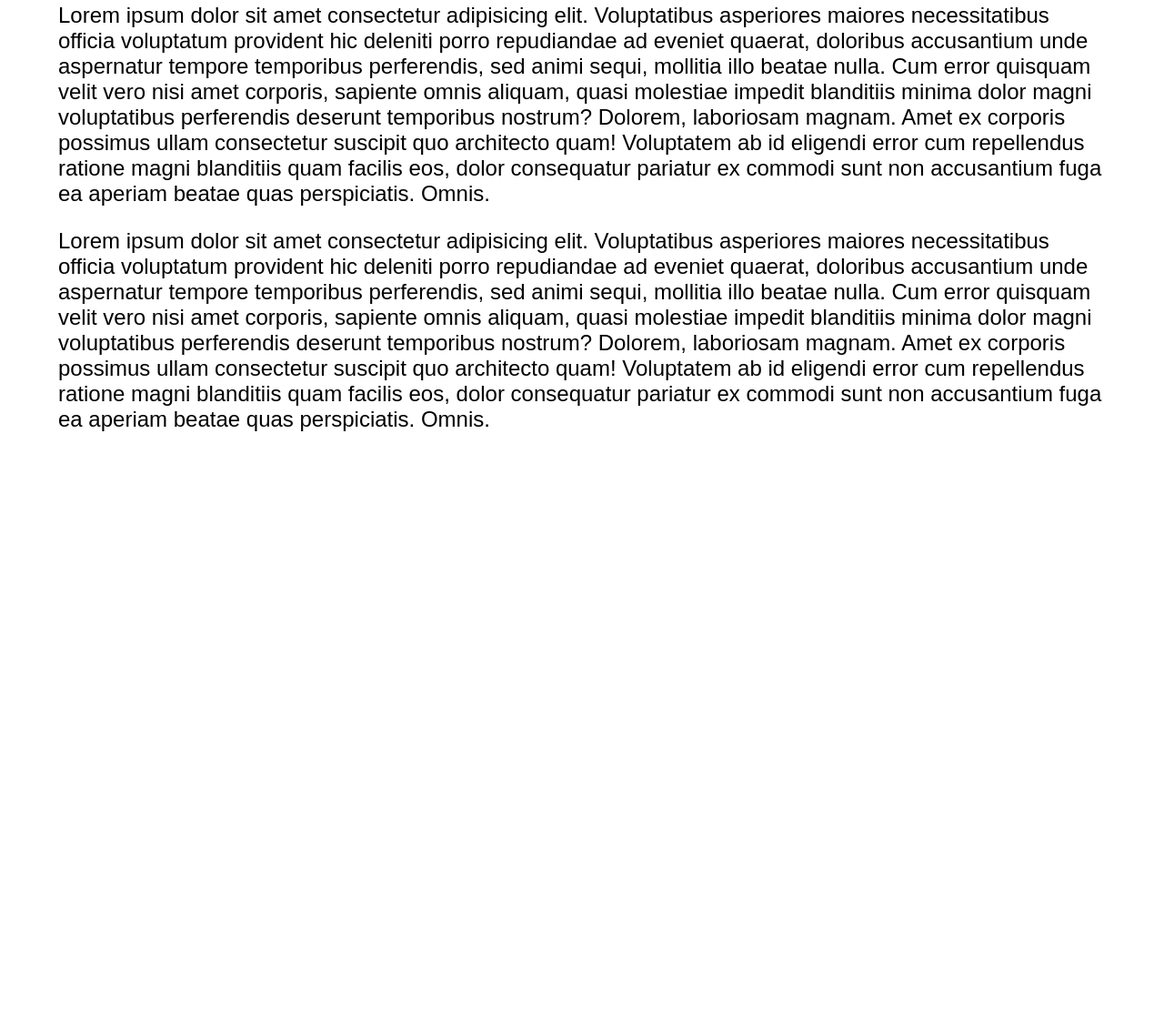
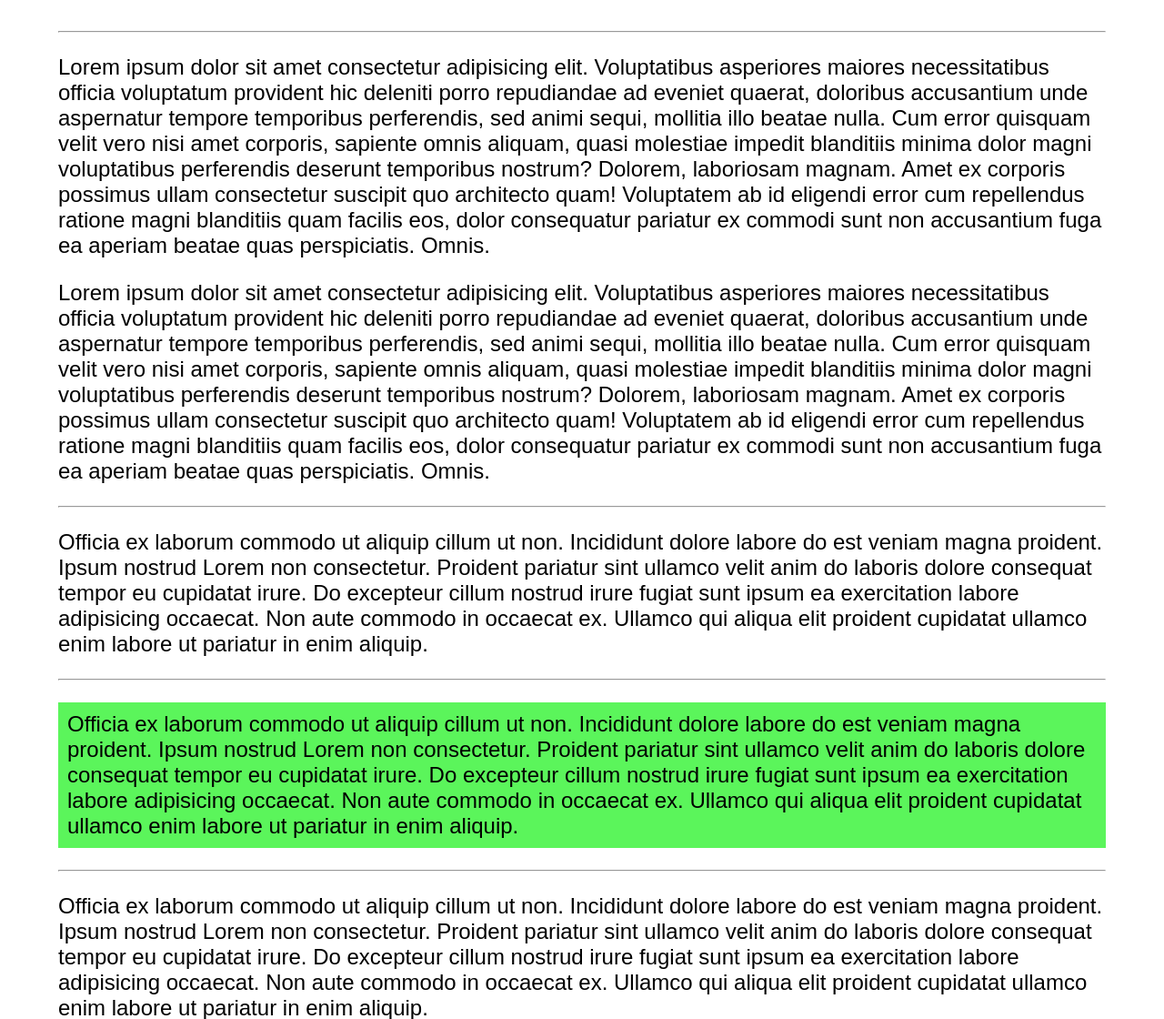
Before and after one commit to Javieravv/EjerciciosJs, a website: page animacion-scroll/index.html in a window 1280 px wide. Shown: the part 1680-2800 px from the top of the page at 91% size. Before the commit the page ends 2179 px from the top, so only its background shows below. Drawn offline with Linux system fonts and the light colour scheme.

```diff
--- a/animacion-scroll/animacion.js
+++ b/animacion-scroll/animacion.js
@@ -23,10 +23,19 @@
         // console.log (elementos)
         elementos.forEach( elemento => {
             if ( elemento.isIntersecting ) {
-                console.log (elemento)
                 elemento.target.classList.add('animar')
                 elemento.target.classList.remove('ocultar')
                 setTimeout ( animarContadores, 300)
+            }
+        })
+    }
+
+    const mostrarParrafo = parrafos => {
+        console.log ('VAMOS EN EL PARRAFO....',parrafos)
+        parrafos.forEach( parrafo => {
+            if ( parrafo.isIntersecting ) {
+                parrafo.target.classList.add('cambio-parrafo-oculto')
+                parrafo.target.classList.remove('parrafo-oculto')
             }
         })
     }
@@ -37,6 +46,10 @@
         threshold: 0.75
     })
 
+    const observer1 = new IntersectionObserver (mostrarParrafo, {
+        threshold: 0.75
+    })
+
     // elementos que el observer necesita ver
     const elementosHTML = document.querySelectorAll('.contador')
     // console.log ( elementosHTML )
@@ -44,5 +57,9 @@
         observer.observe(elementoHtml)
     })
 
+    const parrafosOcultos = document.querySelectorAll('.parrafo_oculto')
+    parrafosOcultos.forEach ( parrafo => {
+        observer1.observe ( parrafo )
+    })
 
 })
--- a/animacion-scroll/estilos.css
+++ b/animacion-scroll/estilos.css
@@ -10,6 +10,11 @@
 p {
     font-family: Arial, Helvetica, sans-serif;
     font-size: 1.5rem;
+}
+
+h1 {
+    text-align: center;
+    font-size: 3rem;
 }
 
 .contadores_principales {
@@ -62,3 +67,17 @@
     opacity: 1;
     animation: aparecer 2.0s;
 }
+
+.parrafo {
+    transition: background-color 1.5s ease-in;
+    transition: padding 0.5s ease-out;
+}
+
+.parrafo_oculto {
+    background-color: rgb(101, 227, 244);
+}
+
+.cambio-parrafo-oculto {
+    background-color: rgba(59, 243, 59, 0.837);
+    padding: 10px 10px;
+}
--- a/animacion-scroll/index.html
+++ b/animacion-scroll/index.html
@@ -12,7 +12,7 @@
     <p class="parrafo">Lorem ipsum dolor sit amet consectetur adipisicing elit. Quae provident consequatur nesciunt vitae amet obcaecati quod praesentium odit, dicta libero voluptatibus quidem officia at eveniet, ea officiis sequi. Numquam repellat voluptatibus libero itaque, reiciendis, voluptatum at ea tempore voluptate a ut nemo. Magni repellat possimus suscipit ut nulla quaerat nisi autem quo reiciendis, facere quae in, quisquam corrupti ducimus natus quos distinctio earum doloribus voluptas esse quidem numquam itaque sequi! Saepe veritatis quos nihil, voluptatibus non nam reiciendis voluptas, culpa sint quas ipsa ut earum, praesentium ea placeat officia totam in corporis nobis sed. Reiciendis possimus omnis laborum molestias ratione! </p>
     <p class="parrafo">Lorem ipsum dolor sit, amet consectetur adipisicing elit. Vitae quaerat nemo ex aliquam ipsa expedita, provident hic dignissimos omnis tempore velit assumenda laudantium repellat quidem quam possimus incidunt fugiat praesentium illum, porro nostrum magni? Rem quidem voluptatibus tenetur, dolorem officia molestiae, porro facere soluta exercitationem deleniti beatae corporis ratione saepe veritatis iste perspiciatis natus quis fuga harum corrupti in eius consequuntur! Non et nulla quisquam quos facere, modi qui, quod iste cum, tempore officiis soluta quia quibusdam enim sapiente! Non nobis saepe obcaecati at ex debitis! Suscipit ipsam quos, possimus eaque accusantium fuga eum. Possimus assumenda laboriosam voluptatibus unde saepe?</p>
     <p class="parrafo">Lorem ipsum dolor sit amet consectetur, adipisicing elit. Molestias, laudantium excepturi! Cumque quos sed quod consectetur iste qui magni porro vitae, obcaecati reprehenderit voluptatum fugiat? Beatae, unde esse, accusamus architecto nemo assumenda dignissimos exercitationem doloremque soluta itaque mollitia reiciendis nesciunt illo culpa. Laborum optio distinctio impedit omnis atque quibusdam voluptates? Unde voluptatem eum ea molestiae saepe ex, et harum minima iusto eos a aliquam aut nihil facere dolorem deserunt. Unde cum recusandae aliquid perferendis eligendi quaerat, nulla ut tempora! Eius, molestias, provident ipsam totam unde ipsa voluptates rerum sequi dicta alias, vero ratione. Nobis repellat quibusdam commodi, inventore enim voluptatem.</p>
-    <p class="parrafo">Lorem ipsum dolor sit amet consectetur adipisicing elit. Maiores est tempora velit. Nisi, cum ad a voluptate nesciunt est pariatur consequatur optio repudiandae accusantium quibusdam inventore hic assumenda totam necessitatibus minus ullam autem quos, delectus alias doloremque. Laborum in illum, dicta, mollitia repudiandae architecto dolor consequuntur cum a aperiam quam enim placeat voluptatem. Dicta nulla recusandae id minima! Rem aliquid eum totam aliquam hic rerum nulla laudantium ad quae nesciunt accusamus voluptatum modi harum, voluptas similique iste, eaque voluptatem sapiente excepturi molestias animi ducimus aspernatur fugit corrupti! Totam quas libero consequuntur a, reiciendis dolorum iste explicabo beatae. Architecto, modi deserunt!</p>
+    <p class="parrafo  parrafo_oculto">Lorem ipsum dolor sit amet consectetur adipisicing elit. Maiores est tempora velit. Nisi, cum ad a voluptate nesciunt est pariatur consequatur optio repudiandae accusantium quibusdam inventore hic assumenda totam necessitatibus minus ullam autem quos, delectus alias doloremque. Laborum in illum, dicta, mollitia repudiandae architecto dolor consequuntur cum a aperiam quam enim placeat voluptatem. Dicta nulla recusandae id minima! Rem aliquid eum totam aliquam hic rerum nulla laudantium ad quae nesciunt accusamus voluptatum modi harum, voluptas similique iste, eaque voluptatem sapiente excepturi molestias animi ducimus aspernatur fugit corrupti! Totam quas libero consequuntur a, reiciendis dolorum iste explicabo beatae. Architecto, modi deserunt!</p>
     <p class="parrafo">Lorem ipsum dolor sit amet consectetur adipisicing elit. Voluptatibus asperiores maiores necessitatibus officia voluptatum provident hic deleniti porro repudiandae ad eveniet quaerat, doloribus accusantium unde aspernatur tempore temporibus perferendis, sed animi sequi, mollitia illo beatae nulla. Cum error quisquam velit vero nisi amet corporis, sapiente omnis aliquam, quasi molestiae impedit blanditiis minima dolor magni voluptatibus perferendis deserunt temporibus nostrum? Dolorem, laboriosam magnam. Amet ex corporis possimus ullam consectetur suscipit quo architecto quam! Voluptatem ab id eligendi error cum repellendus ratione magni blanditiis quam facilis eos, dolor consequatur pariatur ex commodi sunt non accusantium fuga ea aperiam beatae quas perspiciatis. Omnis.</p>
     <hr />
     <section class="contadores_principales">
@@ -36,6 +36,12 @@
     <hr />
     <p class="parrafo">Lorem ipsum dolor sit amet consectetur adipisicing elit. Voluptatibus asperiores maiores necessitatibus officia voluptatum provident hic deleniti porro repudiandae ad eveniet quaerat, doloribus accusantium unde aspernatur tempore temporibus perferendis, sed animi sequi, mollitia illo beatae nulla. Cum error quisquam velit vero nisi amet corporis, sapiente omnis aliquam, quasi molestiae impedit blanditiis minima dolor magni voluptatibus perferendis deserunt temporibus nostrum? Dolorem, laboriosam magnam. Amet ex corporis possimus ullam consectetur suscipit quo architecto quam! Voluptatem ab id eligendi error cum repellendus ratione magni blanditiis quam facilis eos, dolor consequatur pariatur ex commodi sunt non accusantium fuga ea aperiam beatae quas perspiciatis. Omnis.</p>
     <p class="parrafo">Lorem ipsum dolor sit amet consectetur adipisicing elit. Voluptatibus asperiores maiores necessitatibus officia voluptatum provident hic deleniti porro repudiandae ad eveniet quaerat, doloribus accusantium unde aspernatur tempore temporibus perferendis, sed animi sequi, mollitia illo beatae nulla. Cum error quisquam velit vero nisi amet corporis, sapiente omnis aliquam, quasi molestiae impedit blanditiis minima dolor magni voluptatibus perferendis deserunt temporibus nostrum? Dolorem, laboriosam magnam. Amet ex corporis possimus ullam consectetur suscipit quo architecto quam! Voluptatem ab id eligendi error cum repellendus ratione magni blanditiis quam facilis eos, dolor consequatur pariatur ex commodi sunt non accusantium fuga ea aperiam beatae quas perspiciatis. Omnis.</p>
+    <hr/>
+    <p class="parrafo">Officia ex laborum commodo ut aliquip cillum ut non. Incididunt dolore labore do est veniam magna proident. Ipsum nostrud Lorem non consectetur. Proident pariatur sint ullamco velit anim do laboris dolore consequat tempor eu cupidatat irure. Do excepteur cillum nostrud irure fugiat sunt ipsum ea exercitation labore adipisicing occaecat. Non aute commodo in occaecat ex. Ullamco qui aliqua elit proident cupidatat ullamco enim labore ut pariatur in enim aliquip.</p>
+    <hr/>
+    <p class="parrafo parrafo_oculto">Officia ex laborum commodo ut aliquip cillum ut non. Incididunt dolore labore do est veniam magna proident. Ipsum nostrud Lorem non consectetur. Proident pariatur sint ullamco velit anim do laboris dolore consequat tempor eu cupidatat irure. Do excepteur cillum nostrud irure fugiat sunt ipsum ea exercitation labore adipisicing occaecat. Non aute commodo in occaecat ex. Ullamco qui aliqua elit proident cupidatat ullamco enim labore ut pariatur in enim aliquip.</p>
+    <hr/>
+    <p class="parrafo">Officia ex laborum commodo ut aliquip cillum ut non. Incididunt dolore labore do est veniam magna proident. Ipsum nostrud Lorem non consectetur. Proident pariatur sint ullamco velit anim do laboris dolore consequat tempor eu cupidatat irure. Do excepteur cillum nostrud irure fugiat sunt ipsum ea exercitation labore adipisicing occaecat. Non aute commodo in occaecat ex. Ullamco qui aliqua elit proident cupidatat ullamco enim labore ut pariatur in enim aliquip.</p>
     <script type="text/javascript" src="animacion.js"></script>
 </body>
 </html>
```
